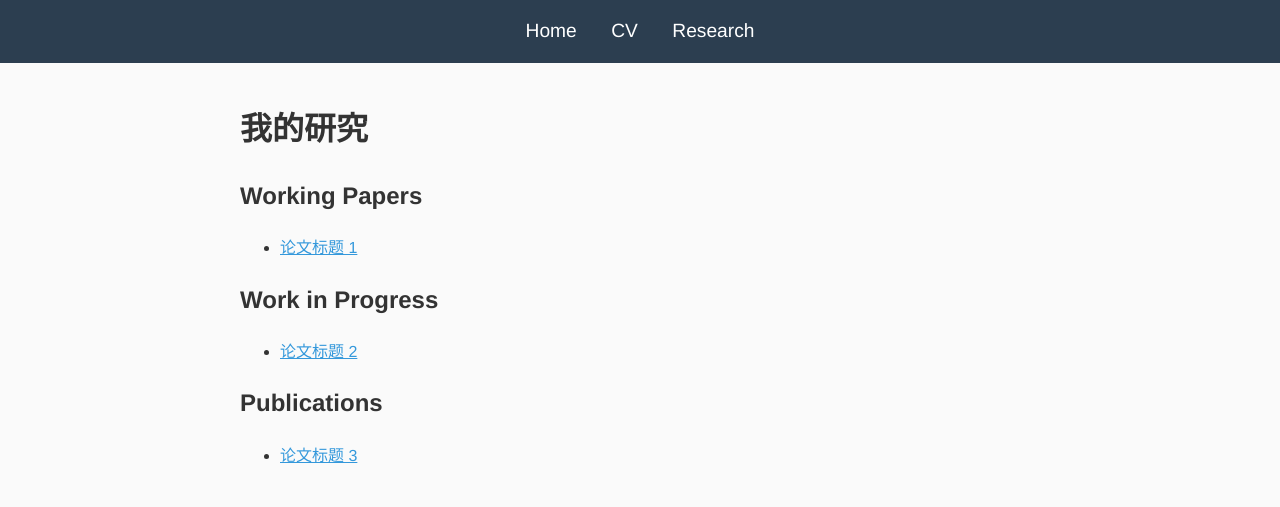
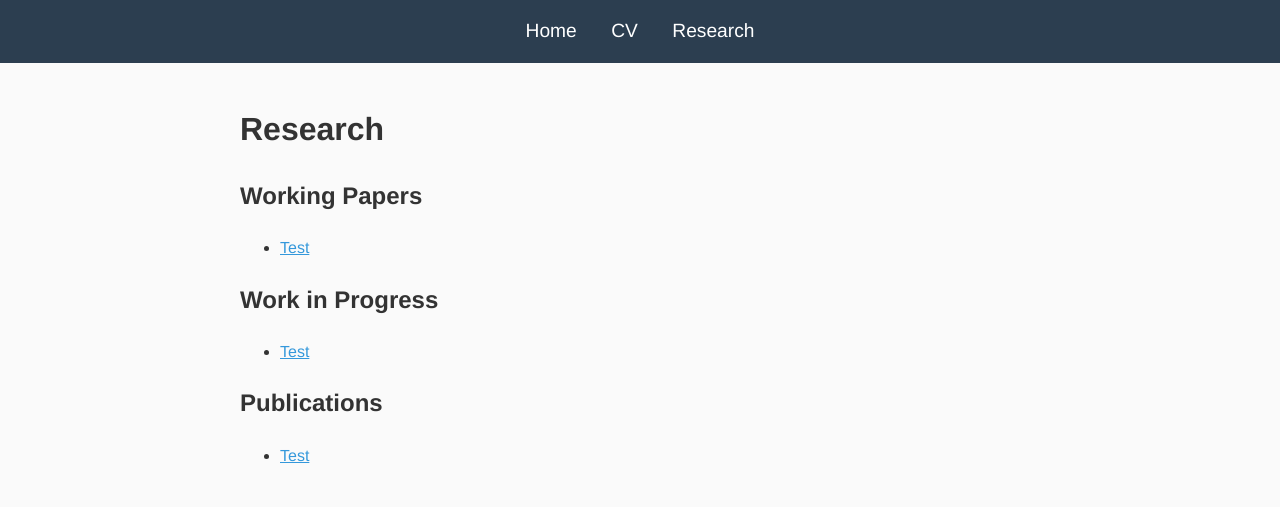
Before and after one commit to yiyuhz/yiyuhz.github.io, a plain HTML site: page research.html in a window 1280 px wide. Drawn offline with Linux system fonts and the light colour scheme.

Commit message:
Update research.html

```diff
--- a/research.html
+++ b/research.html
@@ -12,23 +12,23 @@
     </div>
 
     <div class="content">
-        <h1>我的研究</h1>
+        <h1>Research</h1>
         <h2>Working Papers</h2>
         <ul>
-            <li><a href="paper-link-1">论文标题 1</a></li>
-            <!-- 更多论文 -->
+            <li><a href="paper-link-1">Test</a></li>
+            <!-- More papers -->
         </ul>
 
         <h2>Work in Progress</h2>
         <ul>
-            <li><a href="paper-link-2">论文标题 2</a></li>
-            <!-- 更多论文 -->
+            <li><a href="paper-link-2">Test</a></li>
+            <!-- More papers -->
         </ul>
 
         <h2>Publications</h2>
         <ul>
-            <li><a href="paper-link-3">论文标题 3</a></li>
-            <!-- 更多论文 -->
+            <li><a href="paper-link-3">Test</a></li>
+            <!-- More papers -->
         </ul>
     </div>
 
```
